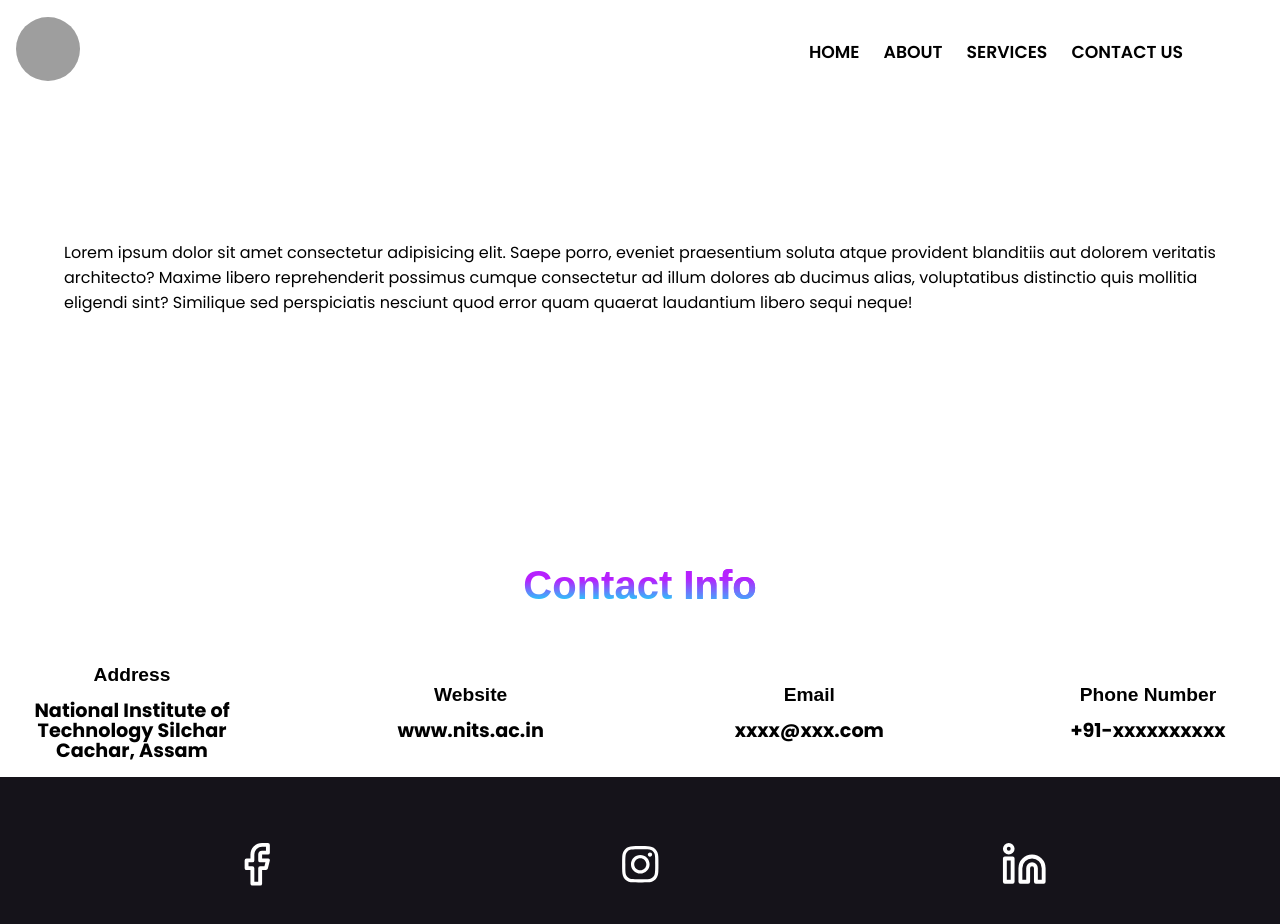
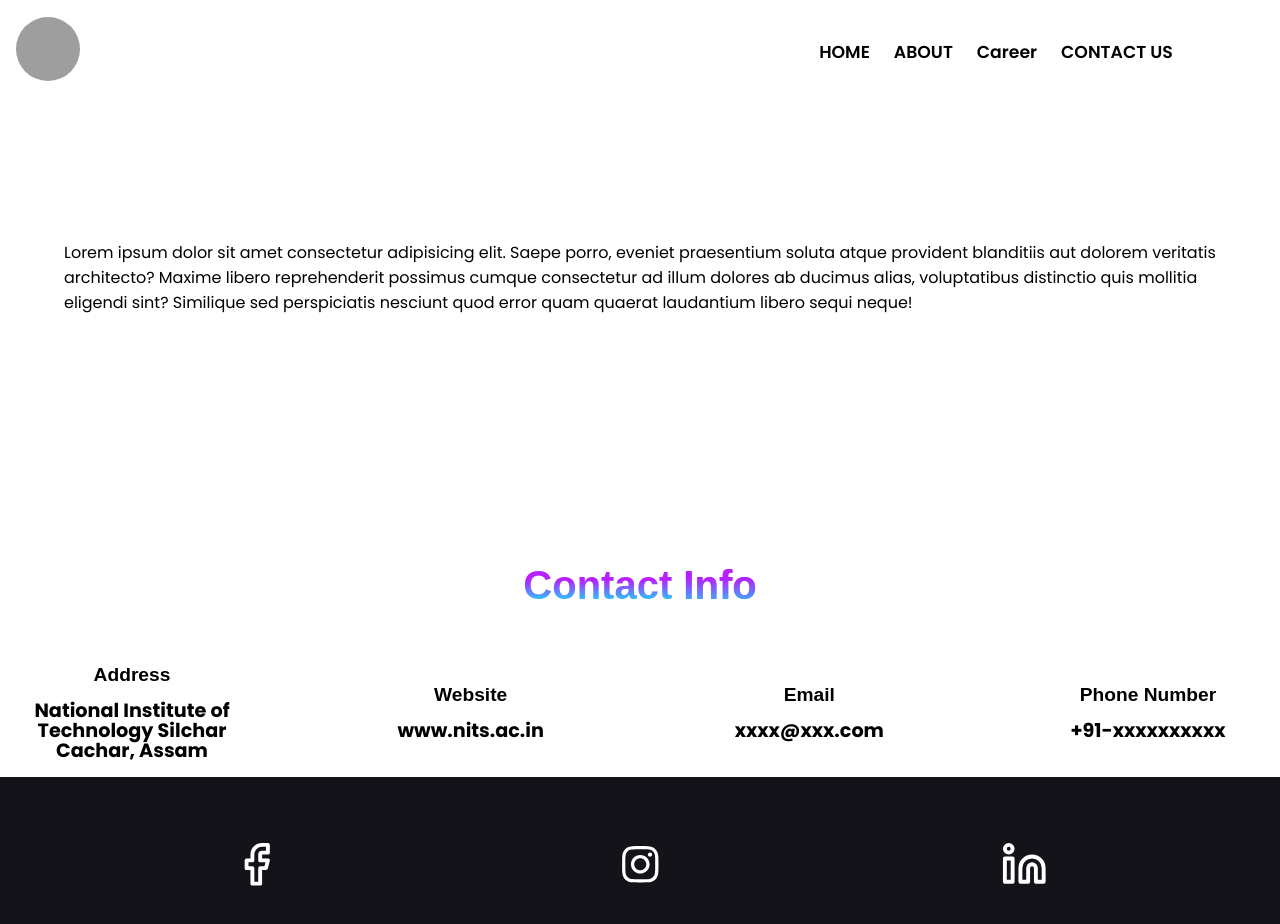
Before and after one commit to 31adityakumar/QuantbitAI, a React (Vite) app: page / in a window 1280 px wide. Shown: the top 924 px of the page. Built offline with nearby package versions, Linux system fonts and the light colour scheme; grey boxes are pictures that could not be loaded; a web font is replaced by a local one.

Commit message:
ADD: Career Page

```diff
--- a/src/App.jsx
+++ b/src/App.jsx
@@ -1,10 +1,16 @@
 // import { Routes, Route } from "react-router-dom";
 // import ScrollToTop from './Components/ScrollToTop/ScrollToTop'
 import Home from "./Pages/Home/Home";
+import Footer from "./Components/Footer/Footer";
+import Career from "./Pages/Career/Career";
 function App() {
   return (
     <>
       <Home />
+      {/* <Routes>
+      <Route exact path="./Pages/Career/Career.jsx" component={Career} />
+      <Route exact path="./Components/Footer/Footer.jsx" component={Footer} />
+      </Routes> */}
       {/* <ScrollToTop>
 
       </ScrollToTop> */}
--- a/src/Components/Navbar/Navbar.jsx
+++ b/src/Components/Navbar/Navbar.jsx
@@ -60,7 +60,7 @@ const Navbar = () => {
               isActive ? `${styles.navlinks} ${styles.active}` : styles.navlinks
             }
           >
-            <a to="/">SERVICES</a>
+            <a to="/">Career</a>
           </li>
           <li
             className={({ isActive }) =>
--- /dev/null
+++ b/src/Pages/Career/Career.jsx
@@ -0,0 +1,9 @@
+const Career = () => {
+    return(
+        <>
+        Career Page
+        </>
+    )
+}
+
+export default Career;
```
Also changed, not shown: src/Pages/Career/Career.module.scss (added).
